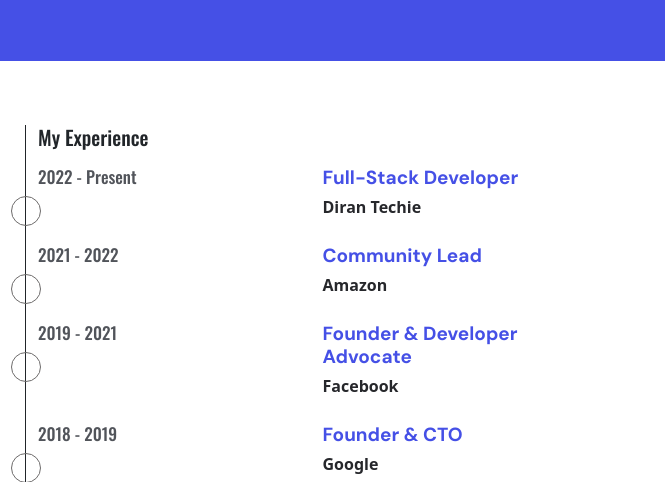
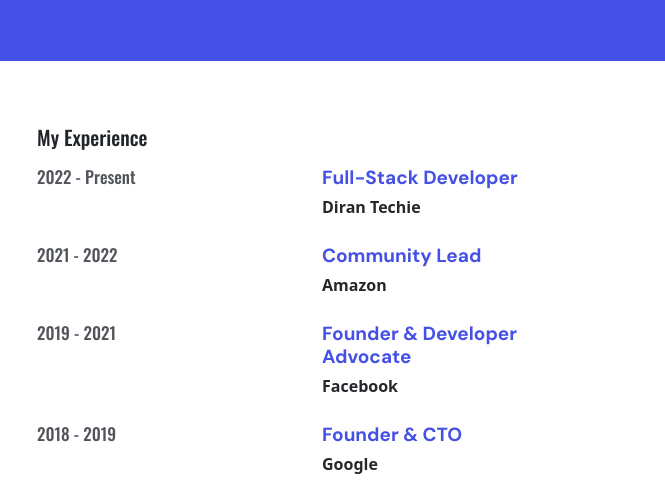
Before and after one commit to DiranDesai/My_Portfolio_Live, a plain HTML site: page index.html in a window 1280 px wide. Shown: the part 1461-1943 px from the top of the page, 615-1280 px from the left. Drawn offline with nearby package versions, Linux system fonts and the light colour scheme.

Commit message:
Update styles.css

```diff
--- a/styles.css
+++ b/styles.css
@@ -194,20 +194,6 @@
     padding: 10px 0px;
 }
 
-.skills .col-md-6:last-child {
-    border-left: 1px solid;
-    position: relative;
-}
-
-.skills .col-6:first-child::after {
-    content: "";
-    position: absolute;
-    width: 30px;
-    height: 30px;
-    border: 1px solid rgb(109, 107, 107);
-    border-radius: 50%;
-    left: -15px;
-}
 
 
 /* SERVICES STYLES */
@@ -334,7 +320,7 @@
 
 @media(max-width: 778px) {
 
-    .banner img{
+    .banner .col-md-5{
         display: none;
     }
 }
```
